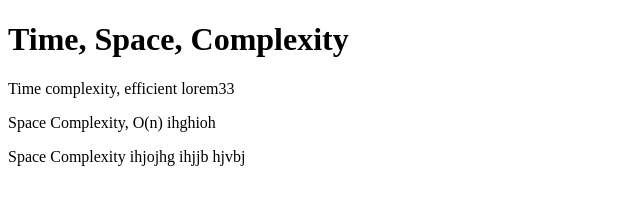
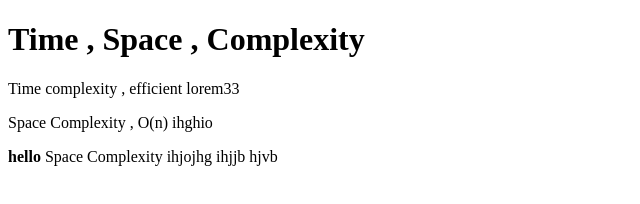
Before and after one commit to acciojob/time-and-space-complexity-yogesh7082, a website: page main.html in a window 1280 px wide. Shown: the whole page, without its empty margins (0-640 px from the left). Drawn offline with Linux system fonts and the light colour scheme.

Commit message:
created a submission

```diff
--- a/main.html
+++ b/main.html
@@ -9,17 +9,11 @@
 <body>
 	<!-- the entire body must be written by student -->
 	<h1>
-		Time, Space, Complexity
+		Time , Space , Complexity
 	</h1>
-	<p>
-		Time complexity, efficient lorem33
-	</p>
-	<p>
-		Space Complexity, O(n) ihghioh
-	</p>
-	<p>
-		Space Complexity ihjojhg ihjjb hjvbj
-	</p>
+	<p>		Time complexity , efficient lorem33</p>
+	<p>	Space Complexity , O(n) ihghio</p>
+	<p>		<b> hello </b>Space Complexity ihjojhg ihjjb hjvb</p>
     <script type="text/javascript" src="./script.js">
 </script>
 
```
